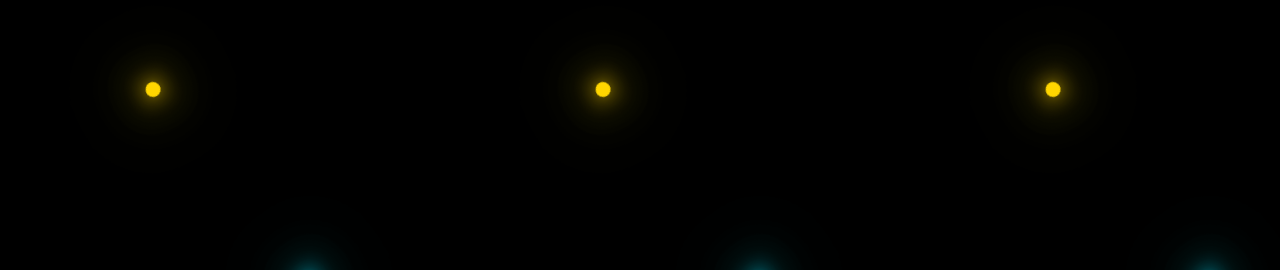
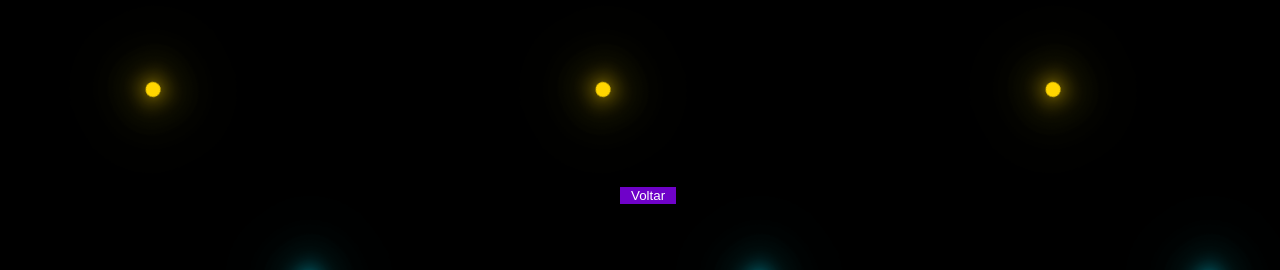
Before and after one commit to Angelo-Spyder/Show-CSS, a plain HTML site: page paginas/particulas/particulas.html in a window 1280 px wide. Shown: the part 205-475 px from the top of the page. Drawn offline with Linux system fonts and the light colour scheme.

Commit message:
Adicionando botão de voltar

```diff
--- a/paginas/particulas/particulas.html
+++ b/paginas/particulas/particulas.html
@@ -9,6 +9,9 @@
         <link rel="stylesheet" href="style.css">
     </head>
     <body>
+        <div class="conteudo-voltar">
+            <button class="voltar"><a href="../../index.html">Voltar</a></button>
+        </div>
         <div class="glowing">
             <span style="--i:1;"></span>
             <span style="--i:2;"></span>
--- a/paginas/particulas/style.css
+++ b/paginas/particulas/style.css
@@ -7,6 +7,23 @@ body{
     min-height: 100vh;
     background: #000;
     overflow: hidden;
+}
+.conteudo-voltar{
+    position: absolute;
+    width: 40px;
+    display: inline-block;
+    background: transparent;
+}
+.voltar{
+    border: none;
+    background: rgb(111, 2, 201);
+    text-decoration: none;
+    color: rgb(255, 255, 255);
+}
+.voltar a{
+    padding: 5px;
+    text-decoration: none;
+    color: rgb(255, 255, 255);
 }
 .glowing{
     position: relative;
```
Also changed, not shown: index.html (+2 -2 lines).
